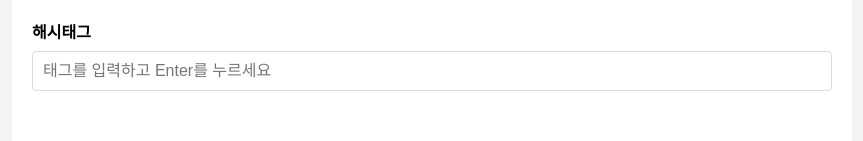
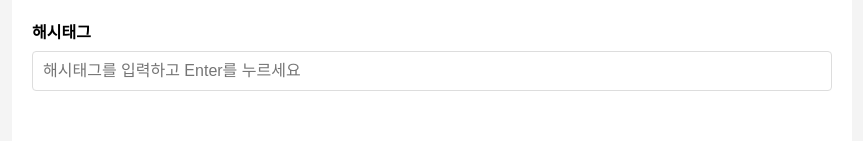
Before and after one commit to LG-CNS-Mini-Team3/study-monster-front, a React (Vite) app: page /boards/new in a window 1280 px wide. Shown: the part 546-687 px from the top of the page, without its empty margins (208-1071 px from the left). Built offline with nearby package versions, Linux system fonts and the light colour scheme.

Commit message:
chore #9: placeholder 내용 부분 수정

```diff
--- a/src/components/board/BoardForm.jsx
+++ b/src/components/board/BoardForm.jsx
@@ -94,7 +94,7 @@ const BoardForm = ({
         <TagInput
           tags={tags}
           setTags={setTags}
-          placeholder="태그를 입력하고 Enter를 누르세요"
+          placeholder="해시태그를 입력하고 Enter를 누르세요"
         />
 
         <FormActions>
```
